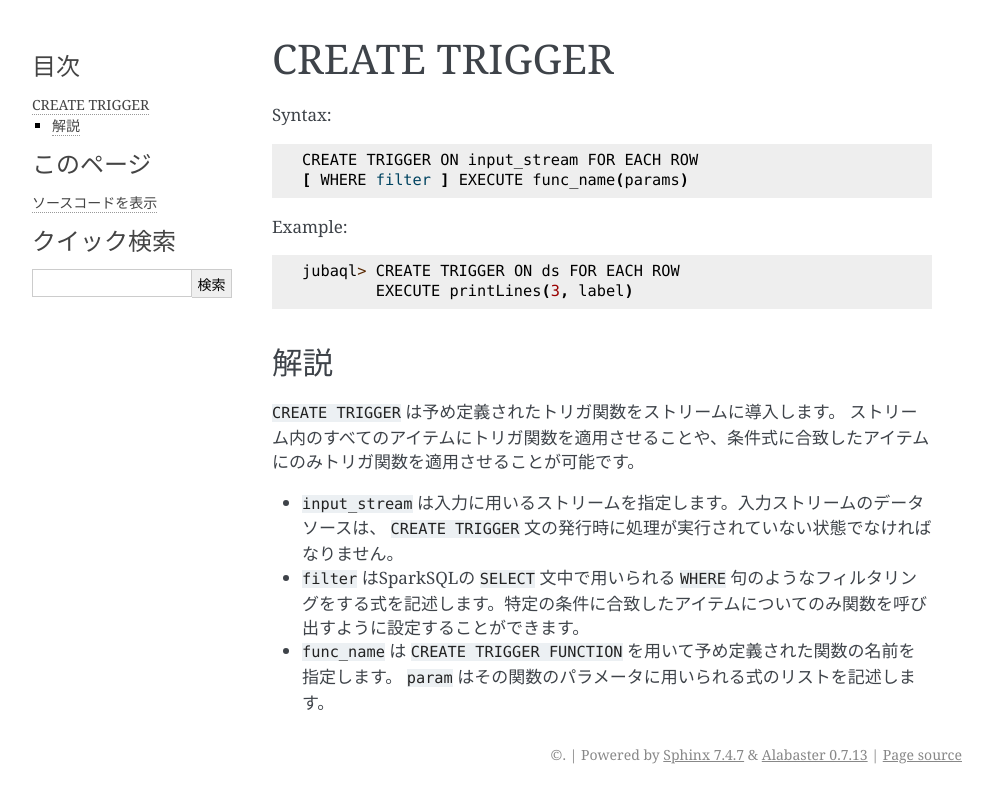
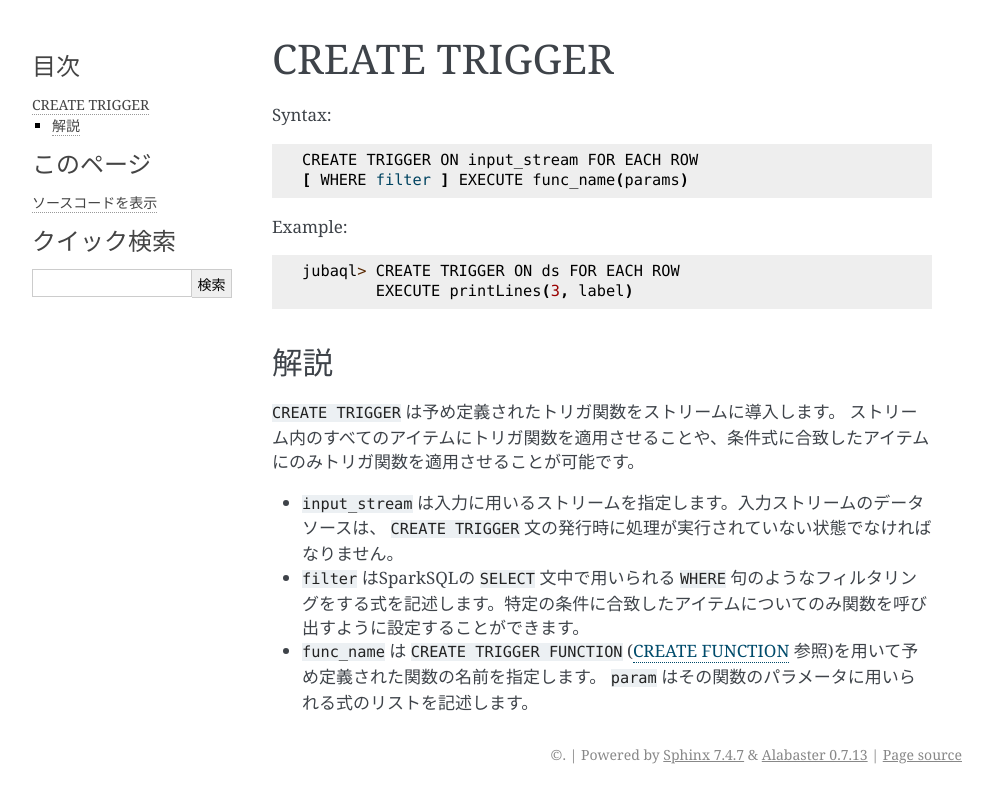
Before and after one commit to jubatus/website, a Sphinx documentation site: the page built from source/ja/jubaql/syntax_create_trigger.rst, in a window 1280 px wide. Shown: the top 803 px of the page, without its empty margins (148-1140 px from the left). Built offline with Sphinx 7.4.7, drawn with Linux system fonts in a browser that asks for light colours; the version number could not be read and is left out.

Commit message:
add links to create function

```diff
--- a/source/en/jubaql/syntax_create_trigger.rst
+++ b/source/en/jubaql/syntax_create_trigger.rst
@@ -19,4 +19,4 @@ Explanation
 
 * ``input_stream`` is the stream to use as input. The data source that this stream is derived from must not yet be in process (or done with processing) when the statement is issued.
 *  ``filter`` is a filter expression just like the ones that can be used in a ``WHERE`` clause of a Spark SQL ``SELECT`` statement. If given, the function will be called only for the items in the input stream matching that condition.
-* ``func_name`` is the name of a function previously defined using ``CREATE TRIGGER FUNCTION``. ``params`` is a list of expressions to be used as a parameter for that function.
+* ``func_name`` is the name of a function previously defined using ``CREATE TRIGGER FUNCTION`` (see :doc:`syntax_create_function`). ``params`` is a list of expressions to be used as a parameter for that function.
--- a/source/ja/jubaql/syntax_create_trigger.rst
+++ b/source/ja/jubaql/syntax_create_trigger.rst
@@ -19,4 +19,4 @@ Example::
 
 * ``input_stream`` は入力に用いるストリームを指定します。入力ストリームのデータソースは、 ``CREATE TRIGGER`` 文の発行時に処理が実行されていない状態でなければなりません。
 *  ``filter`` はSparkSQLの ``SELECT`` 文中で用いられる ``WHERE`` 句のようなフィルタリングをする式を記述します。特定の条件に合致したアイテムについてのみ関数を呼び出すように設定することができます。
-* ``func_name`` は ``CREATE TRIGGER FUNCTION`` を用いて予め定義された関数の名前を指定します。 ``param`` はその関数のパラメータに用いられる式のリストを記述します。
+* ``func_name`` は ``CREATE TRIGGER FUNCTION`` (:doc:`syntax_create_function` 参照)を用いて予め定義された関数の名前を指定します。 ``param`` はその関数のパラメータに用いられる式のリストを記述します。
```
